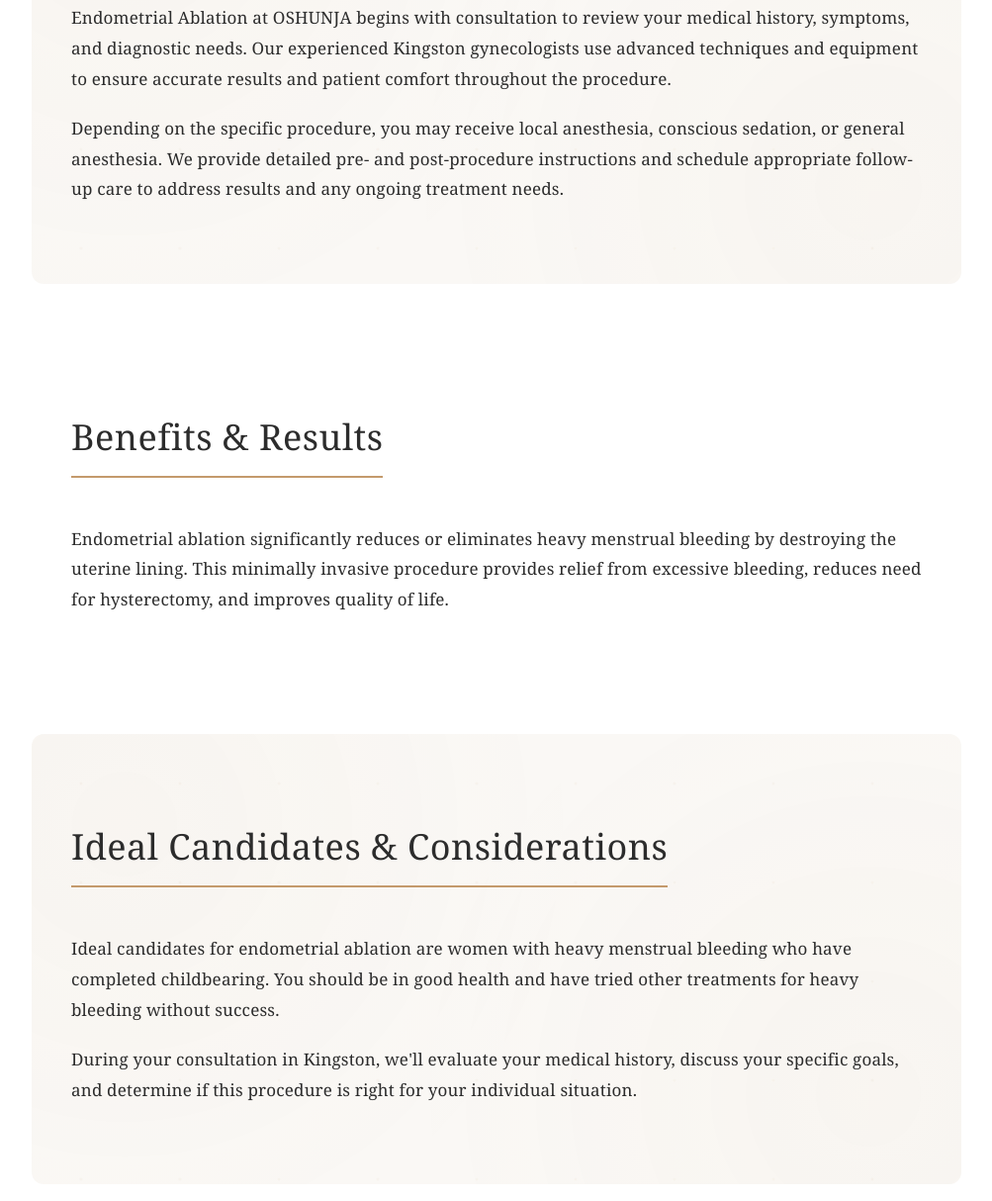
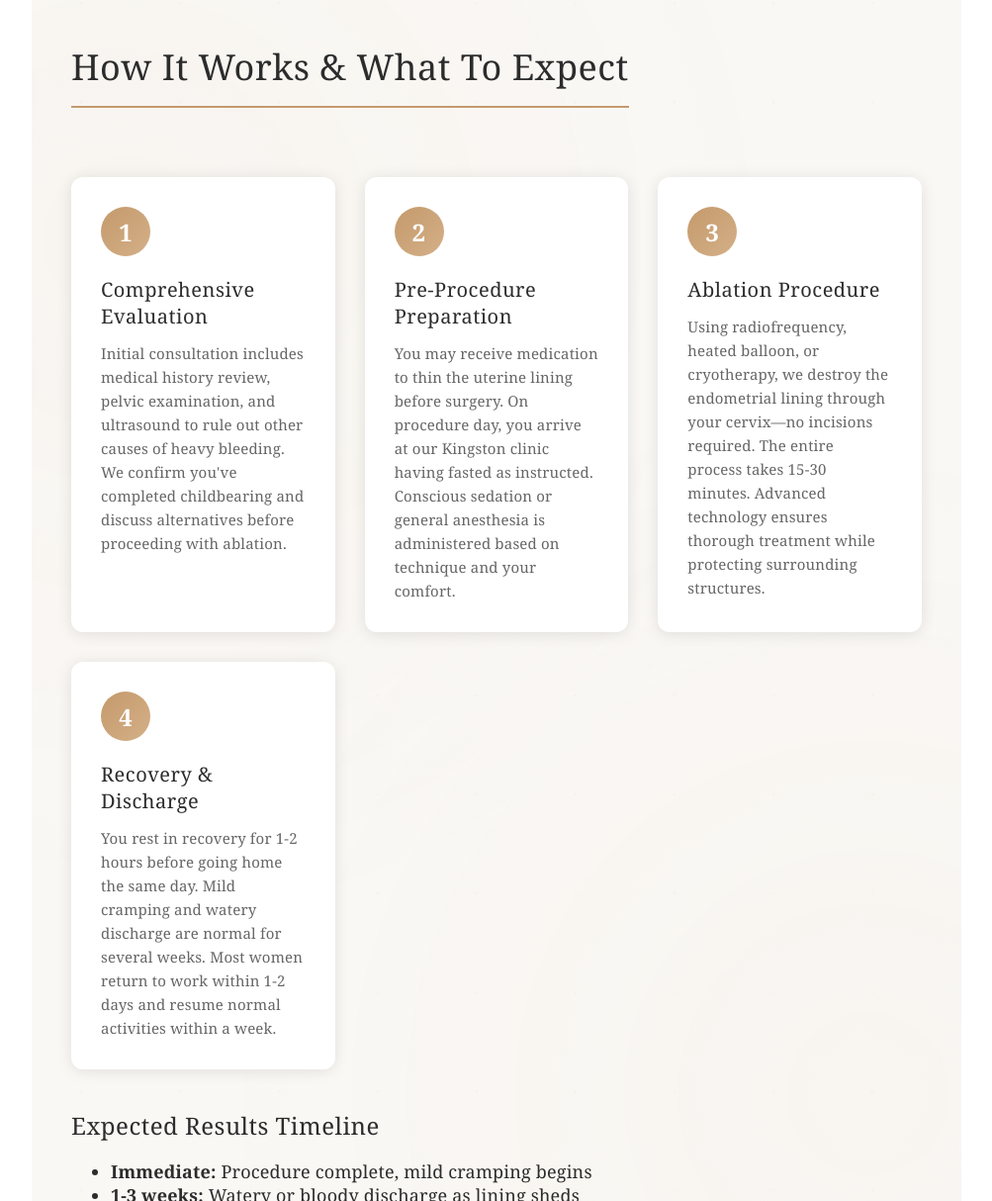
Before and after one commit to nexushubai-creator/Oshunja, a plain HTML site: page pages/procedures/pelvic-reproductive/endometrial-ablation.html in a window 1280 px wide. Shown: the part 1586-2800 px from the top of the page at 99% size, without its empty margins (138-1141 px from the left). Drawn offline with Linux system fonts and the light colour scheme.

Commit message:
Fix endometrial ablation page with detailed medical content

```diff
--- a/pages/procedures/pelvic-reproductive/endometrial-ablation.html
+++ b/pages/procedures/pelvic-reproductive/endometrial-ablation.html
@@ -176,16 +176,51 @@
             <!-- Overview Section -->
             <section class="procedure-section fade-in-element">
                 <h2>Overview</h2>
-                <p>Endometrial Ablation at OSHUNJA provides comprehensive gynecological care in Kingston, Jamaica. Our experienced physicians offer advanced diagnostic and treatment procedures in a comfortable, modern facility.</p>
-                <p>Women's health is our specialty. We combine clinical excellence with personalized care to address your gynecological concerns with the latest evidence-based techniques.</p>
-                <p>From routine screenings to advanced procedures, we provide the full spectrum of gynecological care. Our Kingston team ensures you receive thorough, compassionate treatment at every visit.</p>
+                <p>Endometrial Ablation at OSHUNJA provides a minimally invasive solution for women suffering from heavy menstrual bleeding. Our Kingston gynecologists use advanced thermal and radiofrequency techniques to permanently destroy the uterine lining (endometrium), eliminating or significantly reducing monthly bleeding while preserving your uterus and avoiding hysterectomy.</p>
+                <p>Many women with menorrhagia (excessive menstrual bleeding) experience anemia, fatigue, and lifestyle disruption from prolonged heavy periods. Endometrial ablation offers rapid relief, with most women experiencing dramatically lighter periods or complete cessation of menstruation. The procedure takes less than 30 minutes and requires minimal downtime compared to hysterectomy.</p>
+                <p>Our experienced gynecological surgeons perform this outpatient procedure using state-of-the-art equipment in our modern Kingston facility. We combine clinical expertise with compassionate care, ensuring you understand every step and feel supported throughout your journey to freedom from heavy bleeding.</p>
             </section>
 
             <!-- How It Works Section -->
             <section id="how-it-works" class="procedure-section section-alt fade-in-element">
                 <h2>How It Works & What To Expect</h2>
-                <p>Endometrial Ablation at OSHUNJA begins with consultation to review your medical history, symptoms, and diagnostic needs. Our experienced Kingston gynecologists use advanced techniques and equipment to ensure accurate results and patient comfort throughout the procedure.</p>
-                <p>Depending on the specific procedure, you may receive local anesthesia, conscious sedation, or general anesthesia. We provide detailed pre- and post-procedure instructions and schedule appropriate follow-up care to address results and any ongoing treatment needs.</p>
+
+                <div class="process-steps">
+                    <div class="process-step fade-in-element">
+                        <div class="step-number">1</div>
+                        <h3>Comprehensive Evaluation</h3>
+                        <p>Initial consultation includes medical history review, pelvic examination, and ultrasound to rule out other causes of heavy bleeding. We confirm you've completed childbearing and discuss alternatives before proceeding with ablation.</p>
+                    </div>
+
+                    <div class="process-step fade-in-element">
+                        <div class="step-number">2</div>
+                        <h3>Pre-Procedure Preparation</h3>
+                        <p>You may receive medication to thin the uterine lining before surgery. On procedure day, you arrive at our Kingston clinic having fasted as instructed. Conscious sedation or general anesthesia is administered based on technique and your comfort.</p>
+                    </div>
+
+                    <div class="process-step fade-in-element">
+                        <div class="step-number">3</div>
+                        <h3>Ablation Procedure</h3>
+                        <p>Using radiofrequency, heated balloon, or cryotherapy, we destroy the endometrial lining through your cervix—no incisions required. The entire process takes 15-30 minutes. Advanced technology ensures thorough treatment while protecting surrounding structures.</p>
+                    </div>
+
+                    <div class="process-step fade-in-element">
+                        <div class="step-number">4</div>
+                        <h3>Recovery & Discharge</h3>
+                        <p>You rest in recovery for 1-2 hours before going home the same day. Mild cramping and watery discharge are normal for several weeks. Most women return to work within 1-2 days and resume normal activities within a week.</p>
+                    </div>
+                </div>
+
+                <div class="timeline-section">
+                    <h3>Expected Results Timeline</h3>
+                    <ul class="timeline-list">
+                        <li><strong>Immediate:</strong> Procedure complete, mild cramping begins</li>
+                        <li><strong>1-3 weeks:</strong> Watery or bloody discharge as lining sheds</li>
+                        <li><strong>First cycle:</strong> Significantly lighter or absent period</li>
+                        <li><strong>3-6 months:</strong> Final bleeding pattern established</li>
+                        <li><strong>Long-term:</strong> 85-90% of women experience dramatically reduced bleeding; 30-40% stop menstruating completely</li>
+                    </ul>
+                </div>
             </section>
 
             <!-- Benefits Section -->
```
